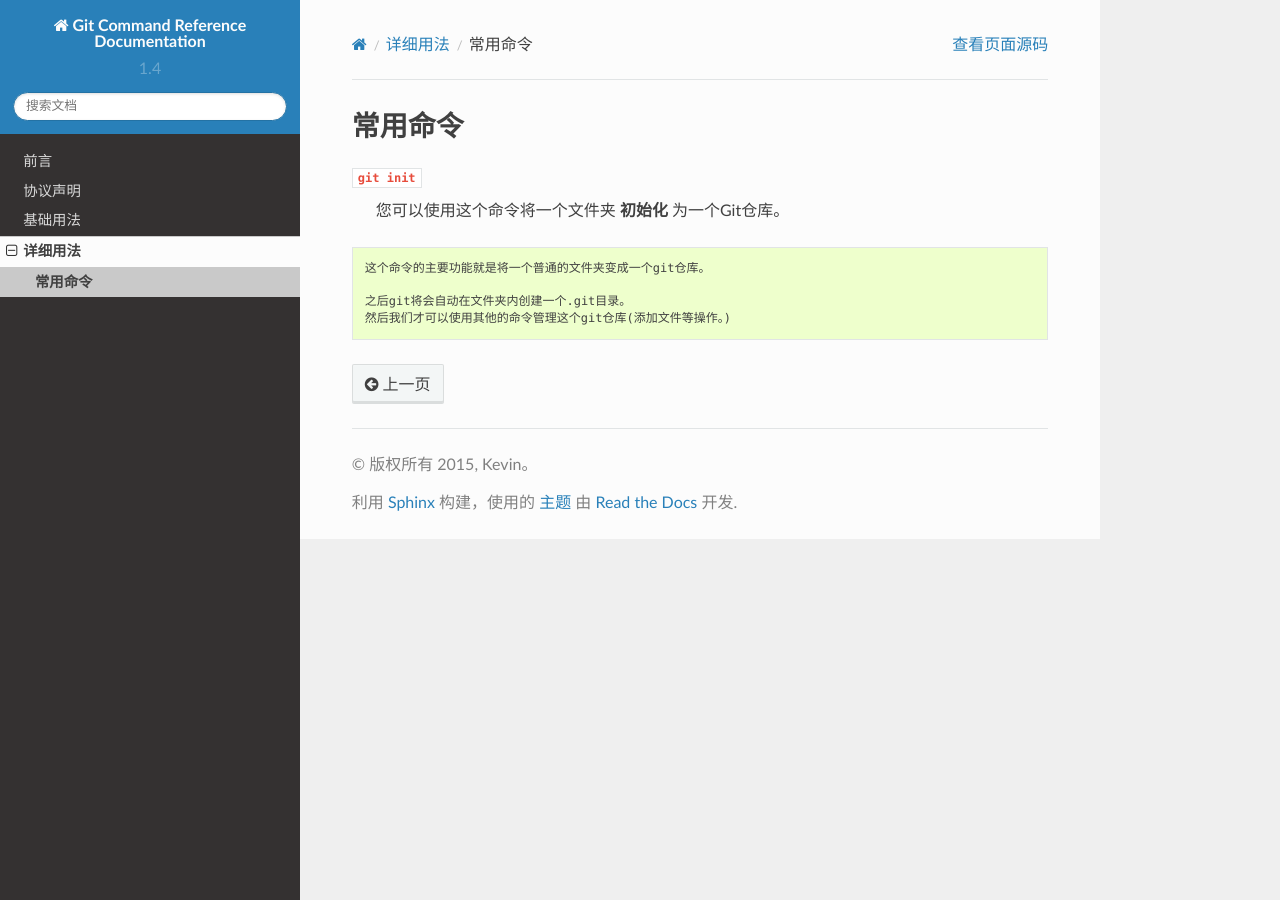
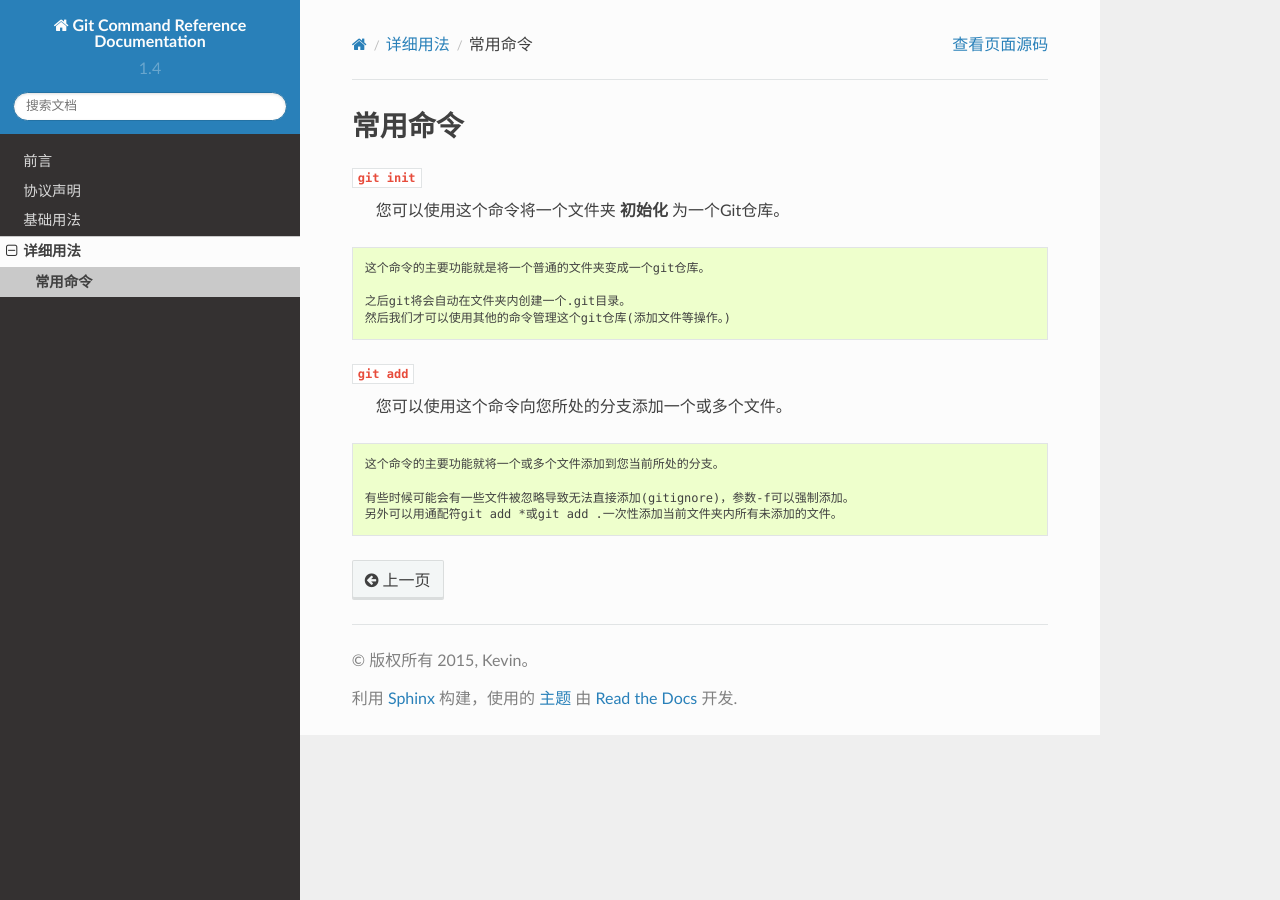
Before and after one commit to K-Guan/Git-Command-Reference, a Sphinx documentation site: the page built from source/detail/baseic.rst, in a window 1280 px wide. Built offline with Sphinx 7.4.7 and the Read the Docs theme 2.0.0, drawn with Linux system fonts in a browser that asks for light colours.

Commit message:
Edit: source/detail/baseic.rst

```diff
--- a/source/detail/baseic.rst
+++ b/source/detail/baseic.rst
@@ -11,3 +11,13 @@
 
     之后git将会自动在文件夹内创建一个.git目录。
     然后我们才可以使用其他的命令管理这个git仓库(添加文件等操作。)
+
+``git add``
+    您可以使用这个命令向您所处的分支添加一个或多个文件。
+
+::
+
+    这个命令的主要功能就将一个或多个文件添加到您当前所处的分支。
+
+    有些时候可能会有一些文件被忽略导致无法直接添加(gitignore)，参数-f可以强制添加。
+    另外可以用通配符git add *或git add .一次性添加当前文件夹内所有未添加的文件。
```
